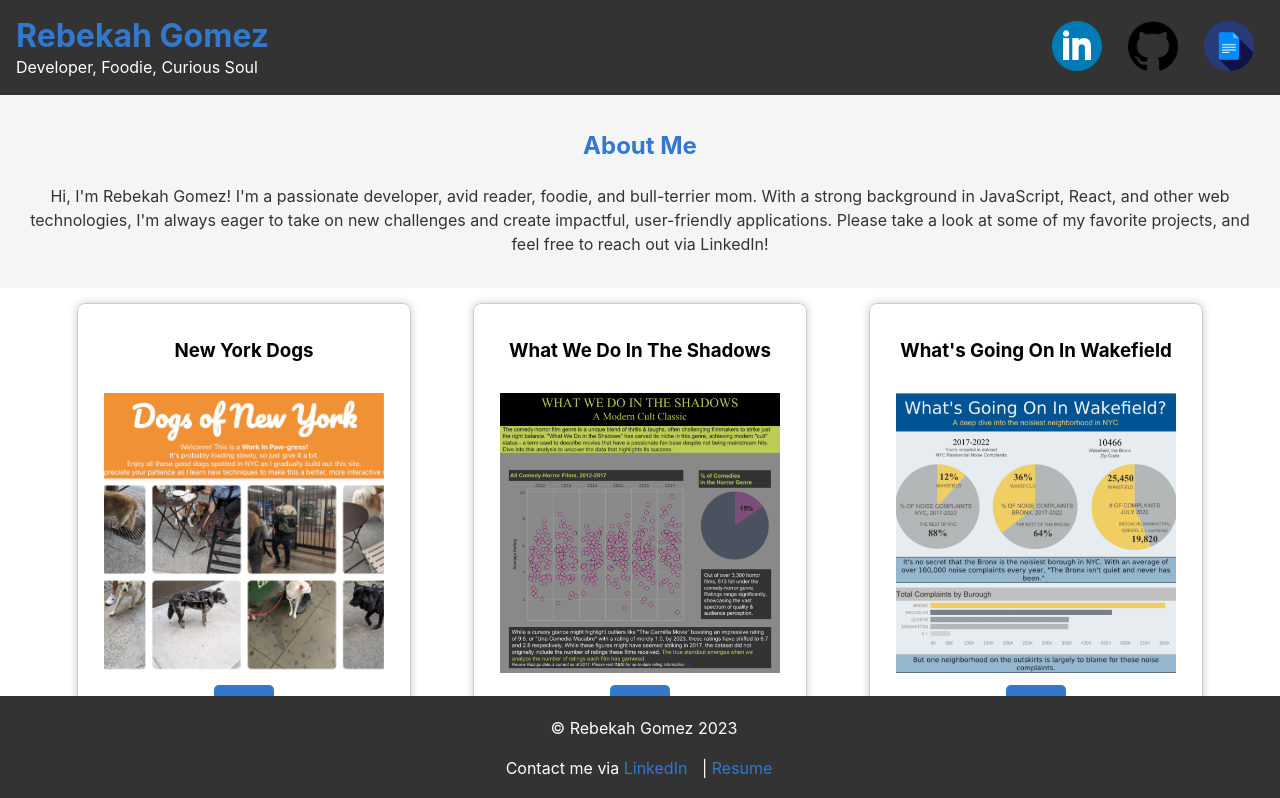
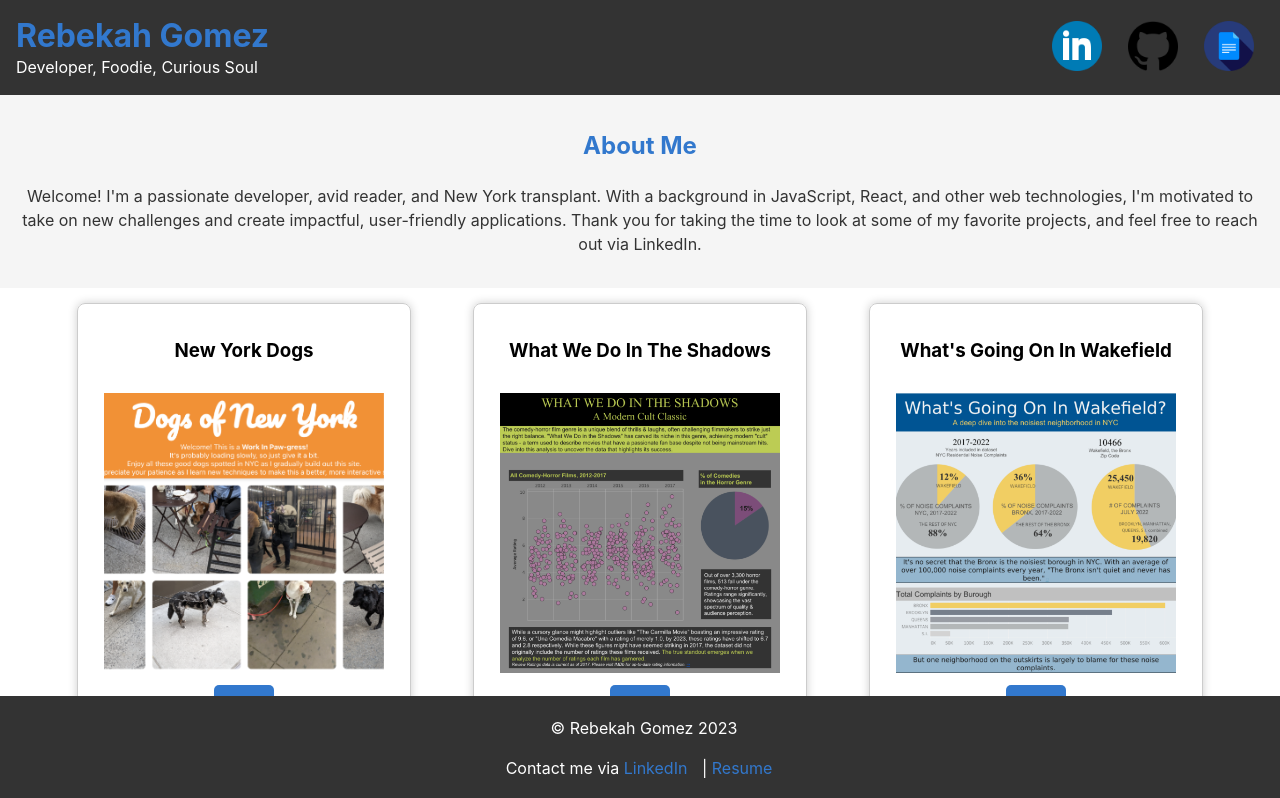
Before and after one commit to RebekahGomez/portfolio, a React (Create React App) app: page / in a window 1280 px wide. Shown: the top 798 px of the page. Built offline with nearby package versions, Linux system fonts and the light colour scheme.

Commit message:
changed bio

```diff
--- a/src/components/AboutMe/AboutMe.js
+++ b/src/components/AboutMe/AboutMe.js
@@ -14,11 +14,9 @@ const AboutMe = () => {
   const truncatedText =
     "Hi, I'm Rebekah Gomez! I'm a passionate developer, avid reader, foodie...";
 
-  const fullText = `Hi, I'm Rebekah Gomez! I'm a passionate developer, avid reader, foodie, and
-  bull-terrier mom. With a strong background in JavaScript, React, and
-  other web technologies, I'm always eager to take on new challenges and
-  create impactful, user-friendly applications. Please take a look at some
-  of my favorite projects, and feel free to reach out via LinkedIn!`;
+  const fullText = `Welcome! I'm a passionate developer, avid reader, and New York transplant. With a background in JavaScript, React, and
+  other web technologies, I'm motivated to take on new challenges and
+  create impactful, user-friendly applications. Thank you for taking the time to look at some of my favorite projects, and feel free to reach out via LinkedIn.`;
 
   return (
     <div className="about-me">
```
